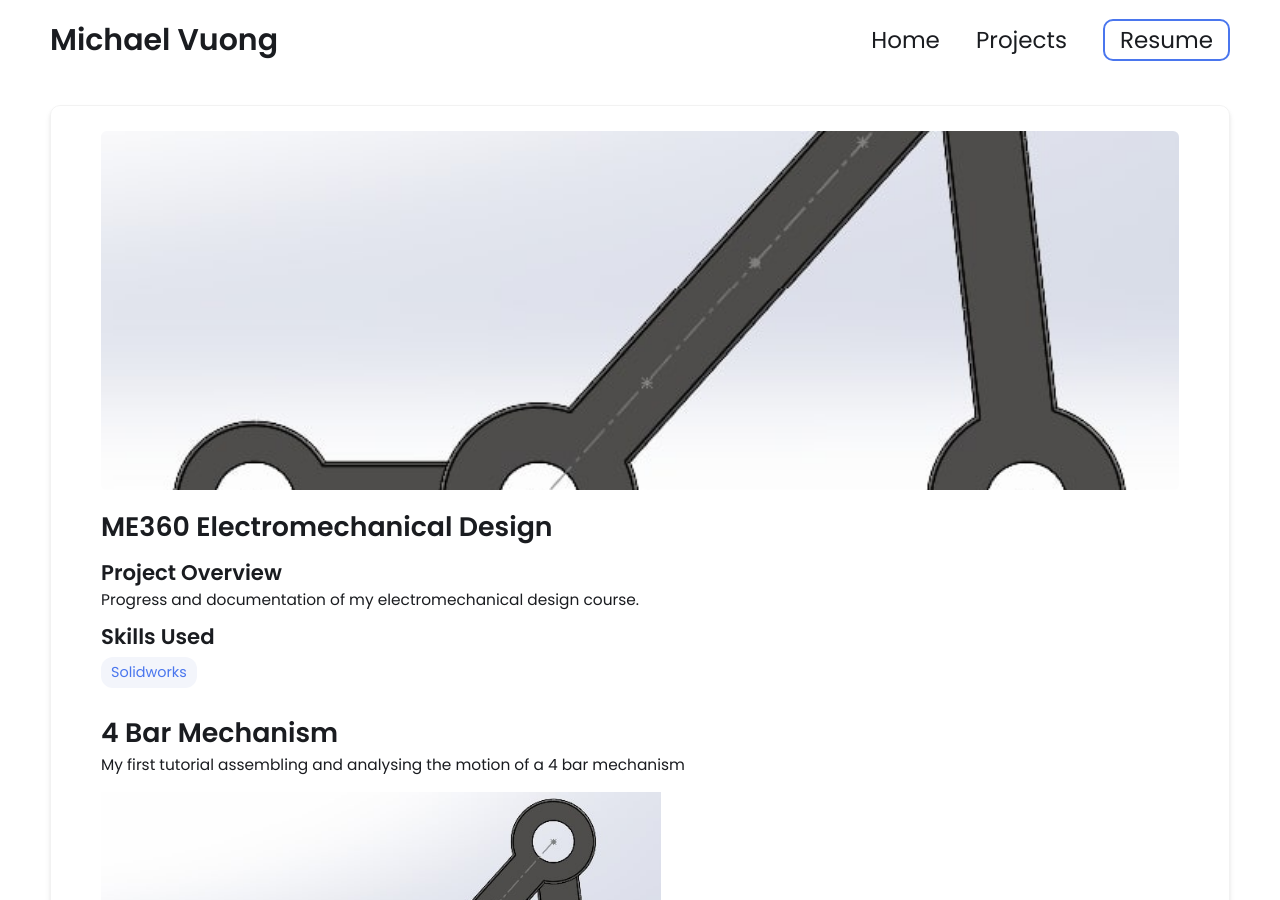
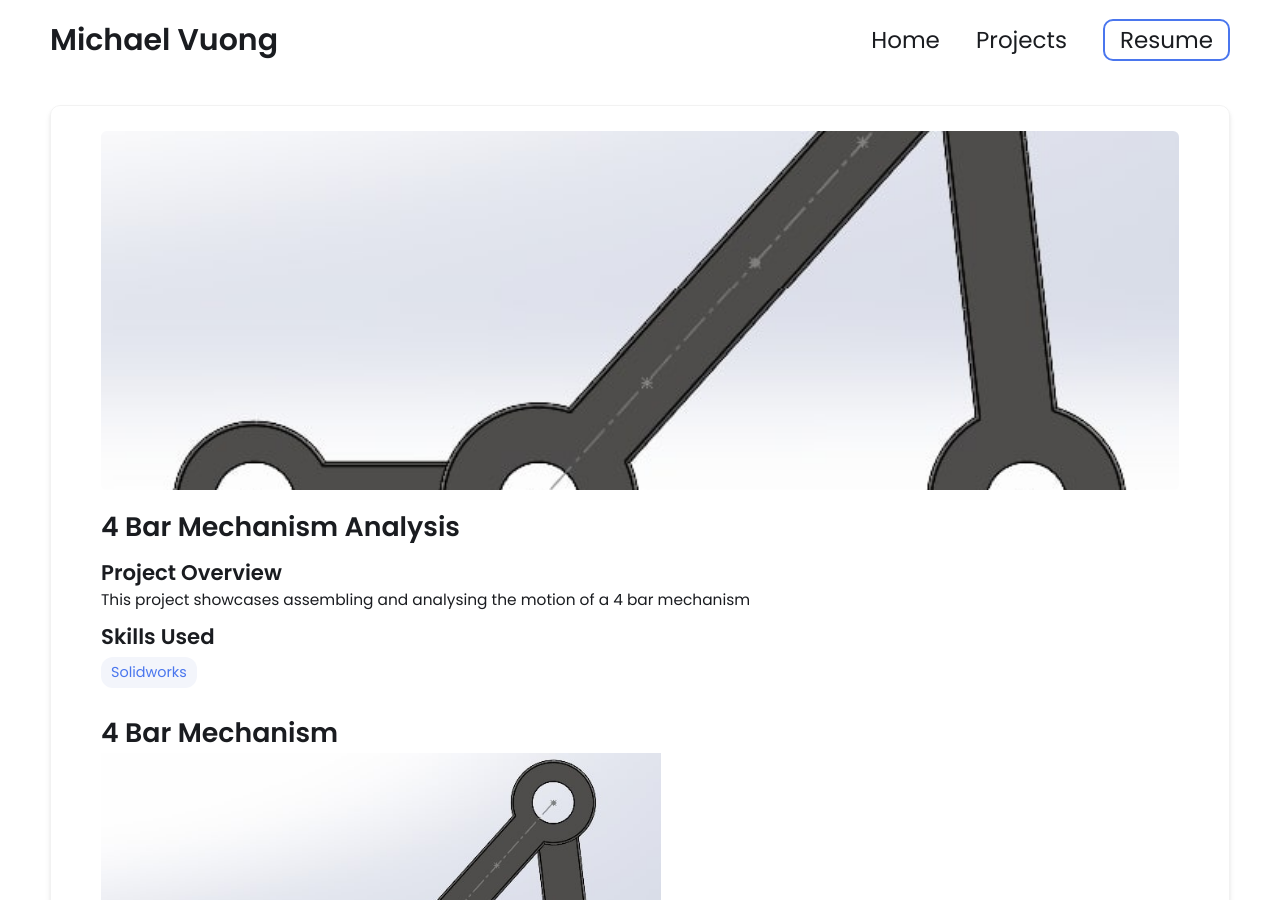
Before and after one commit to michael-vuong/michael-vuong.github.io, a Jekyll site: the page built from _projects/ME360/index.md, in a window 1280 px wide and 900 px high. Built offline with Jekyll 4.4.1, drawn with Linux system fonts in a browser that asks for light colours.

Commit message:
Update index.md

```diff
--- a/_projects/ME360/index.md
+++ b/_projects/ME360/index.md
@@ -1,7 +1,7 @@
 ---
 layout: post
-title: ME360 Electromechanical Design
-description:  Progress and documentation of my electromechanical design course.
+title: 4 Bar Mechanism Analysis
+description: This project showcases assembling and analysing the motion of a 4 bar mechanism
 skills:
   - Solidworks
 
@@ -9,7 +9,6 @@ skills:
 main-image: /4bar.jpg
 ---
 # 4 Bar Mechanism
-My first tutorial assembling and analysing the motion of a 4 bar mechanism
 {% include image-gallery.html images="4bar.jpg" height="400" %}
 
 
```
